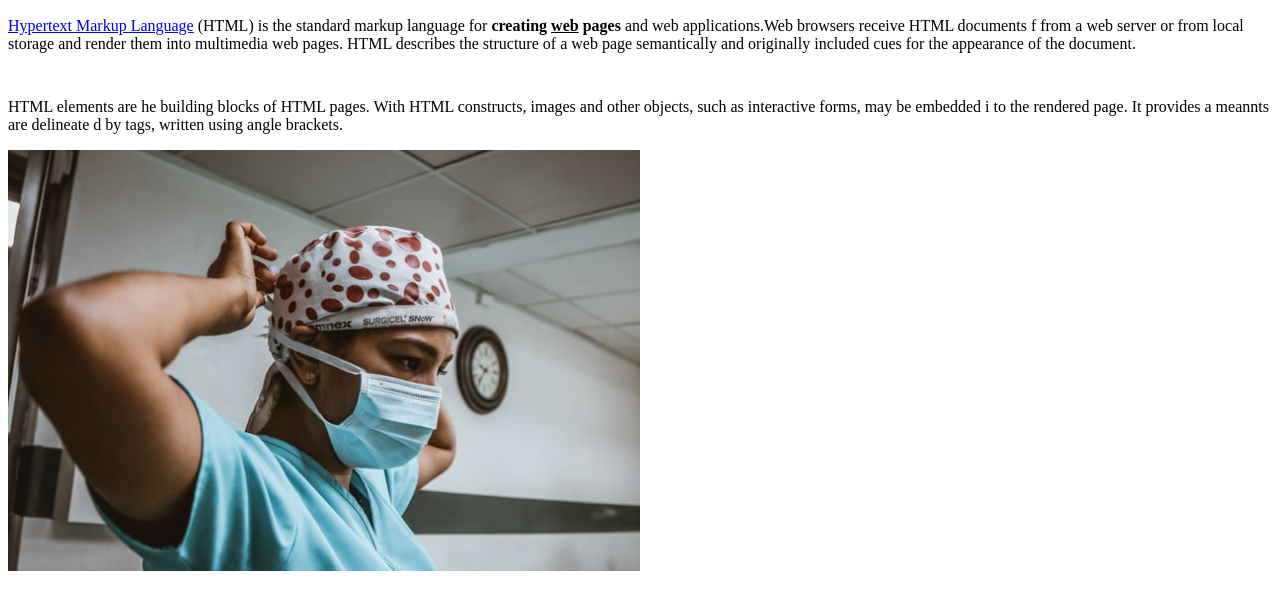
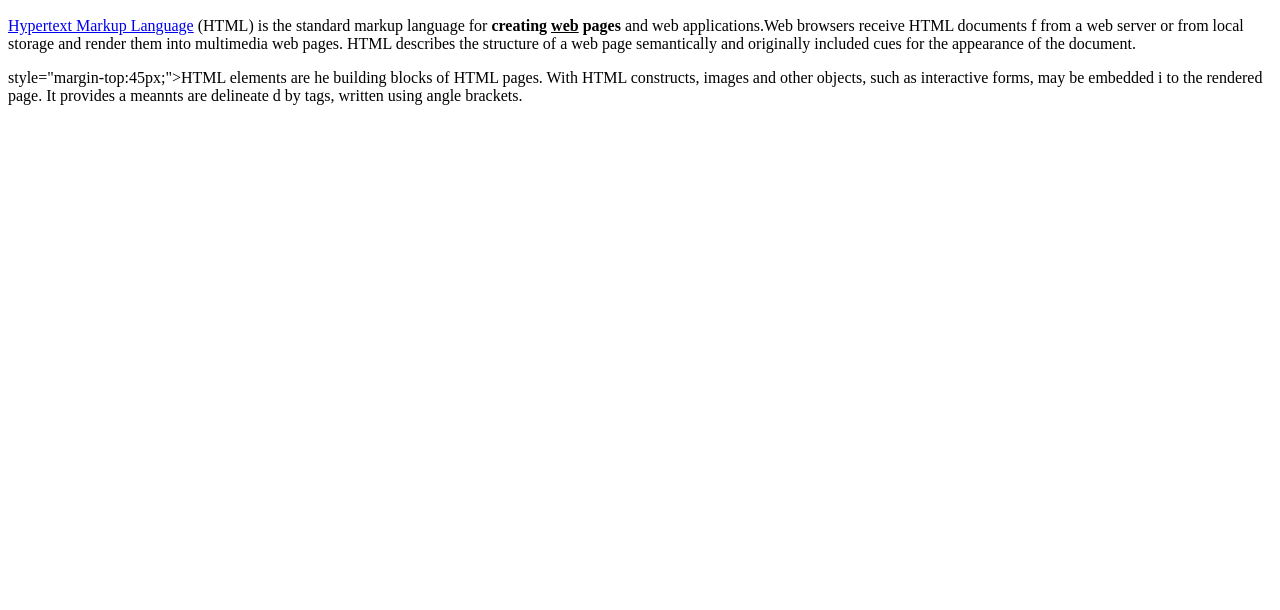
Before and after one commit to yooingil/web, a plain HTML site: page index.HTML in a window 1280 px wide. Shown: the part 184-794 px from the top of the page. Drawn offline with Linux system fonts and the light colour scheme.

Commit message:
two version

```diff
--- a/index.HTML
+++ b/index.HTML
@@ -20,10 +20,10 @@ from a web server or from local storage and render them into multimedia web page
  HTML describes the structure of a web page semantically
   and originally included cues for the appearance of the document.
 </p>
-<p style="margin-top:45px;">HTML elements are
+<p> style="margin-top:45px;">HTML elements are
   he building blocks of HTML pages. With HTML constructs, images
   and other objects, such as interactive forms, may be embedded i
   to the rendered page. It provides a meannts are delineate
-  d by tags, written using angle brackets. </p> </body>
-
-<img src="corona19.jpg" width="50%">
+  d by tags, written using angle brackets. </p>
+</body>
+</html>
```
Also changed, not shown: 2.HTML (+2 -3 lines), 3.HTML (+2 -2 lines).
